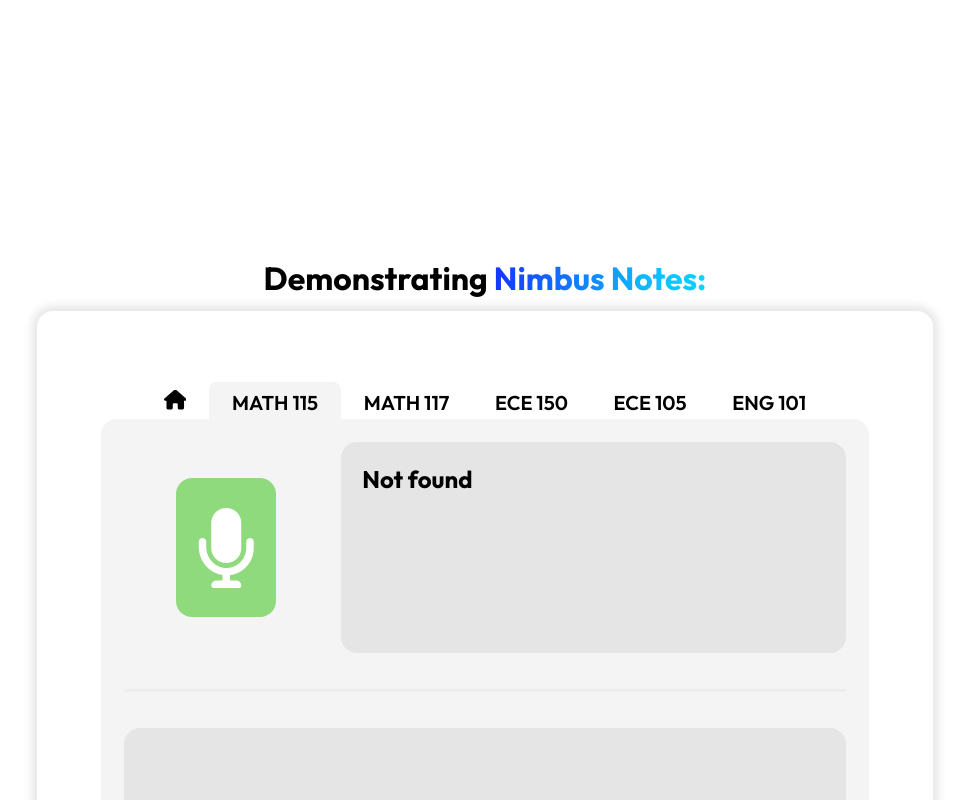
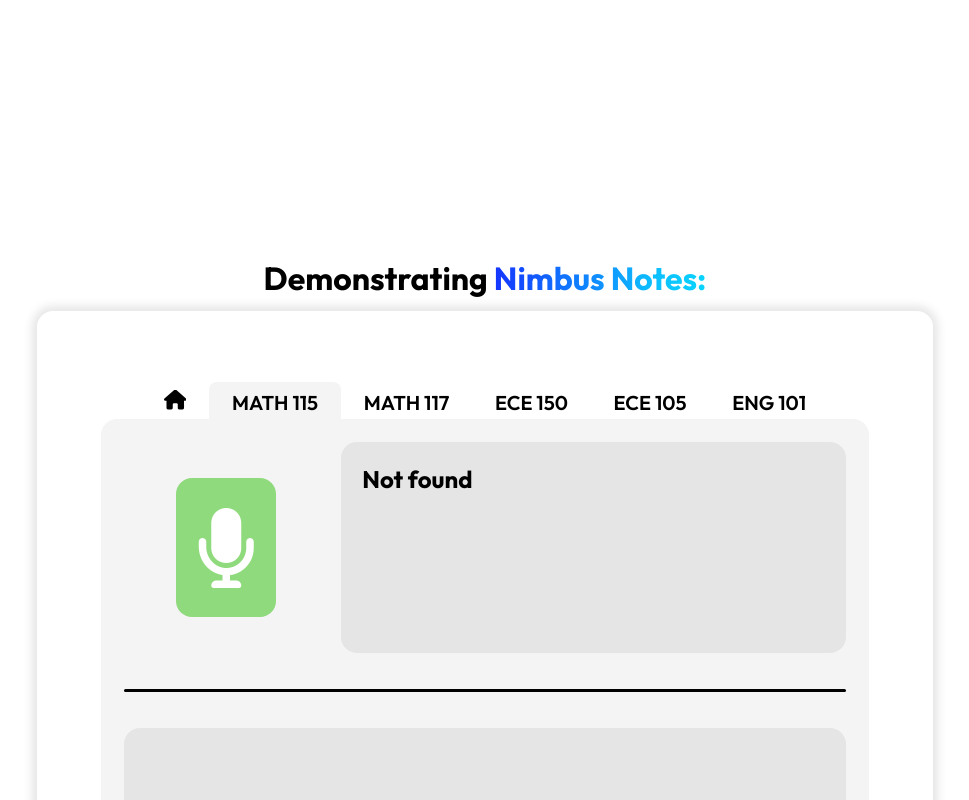
Before and after one commit to nicholasching/MetaHacks, a plain HTML site: page templates/index.html in a window 1280 px wide. Both pictures are taken after a click on the item "MATH 115". Shown: the part 1210-2010 px from the top of the page, without its empty margins (155-1124 px from the left). Drawn offline with Linux system fonts and the light colour scheme; files that its build step writes are made by us from their sources; no server answers; files whose address does not match are found by name; a web font is replaced by a local one.

Commit message:
Update Backend

```diff
--- a/static/styles.css
+++ b/static/styles.css
@@ -236,7 +236,7 @@ body {
     margin-top: 5%;
     margin-bottom: 5%;
     width: 100%;
-    background-color: rgb(238, 237, 237);
+    background-color: rgb(0, 0, 0);
     height: 3px;
     border-radius: 1rem;
 }
```
